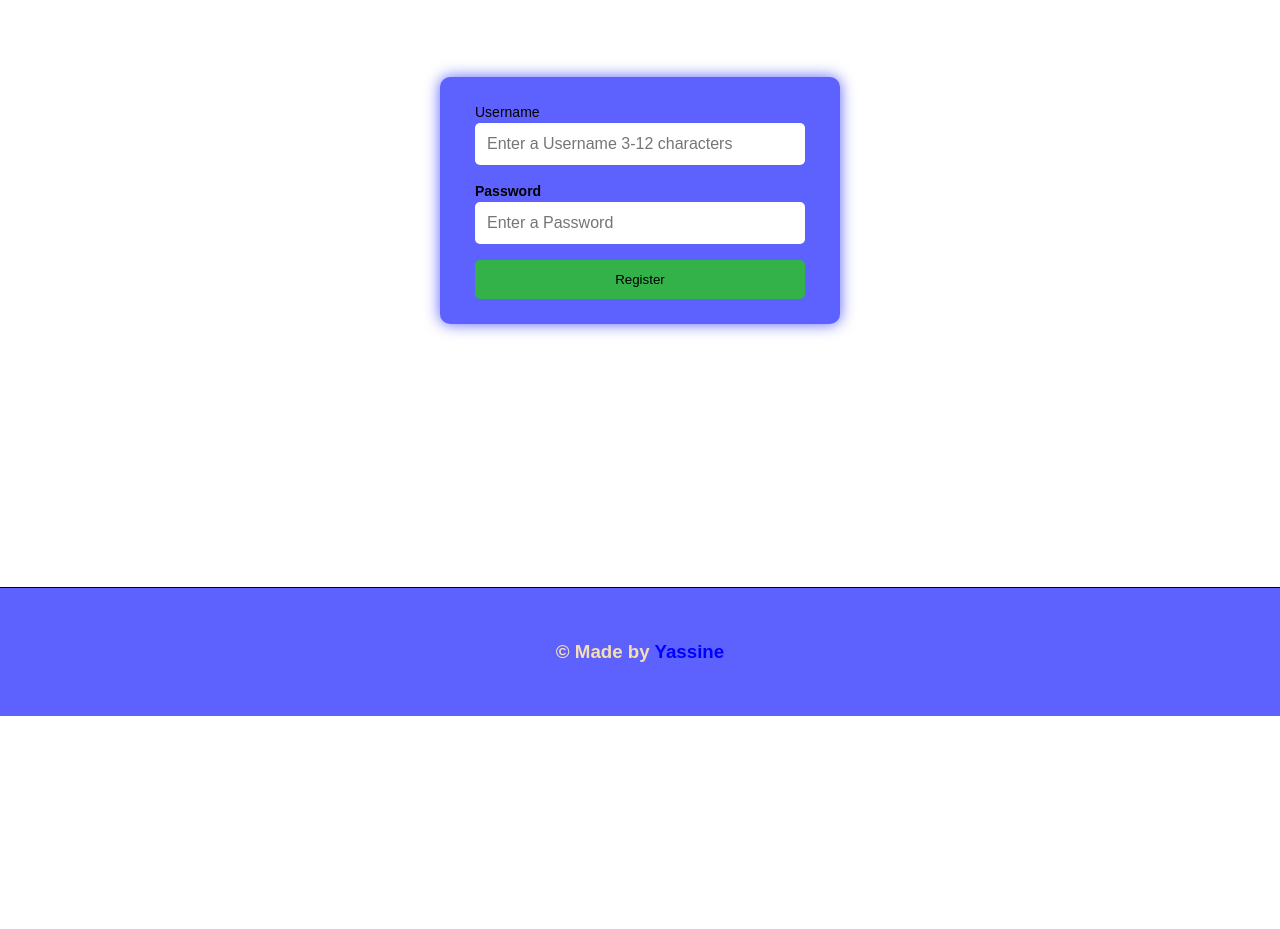
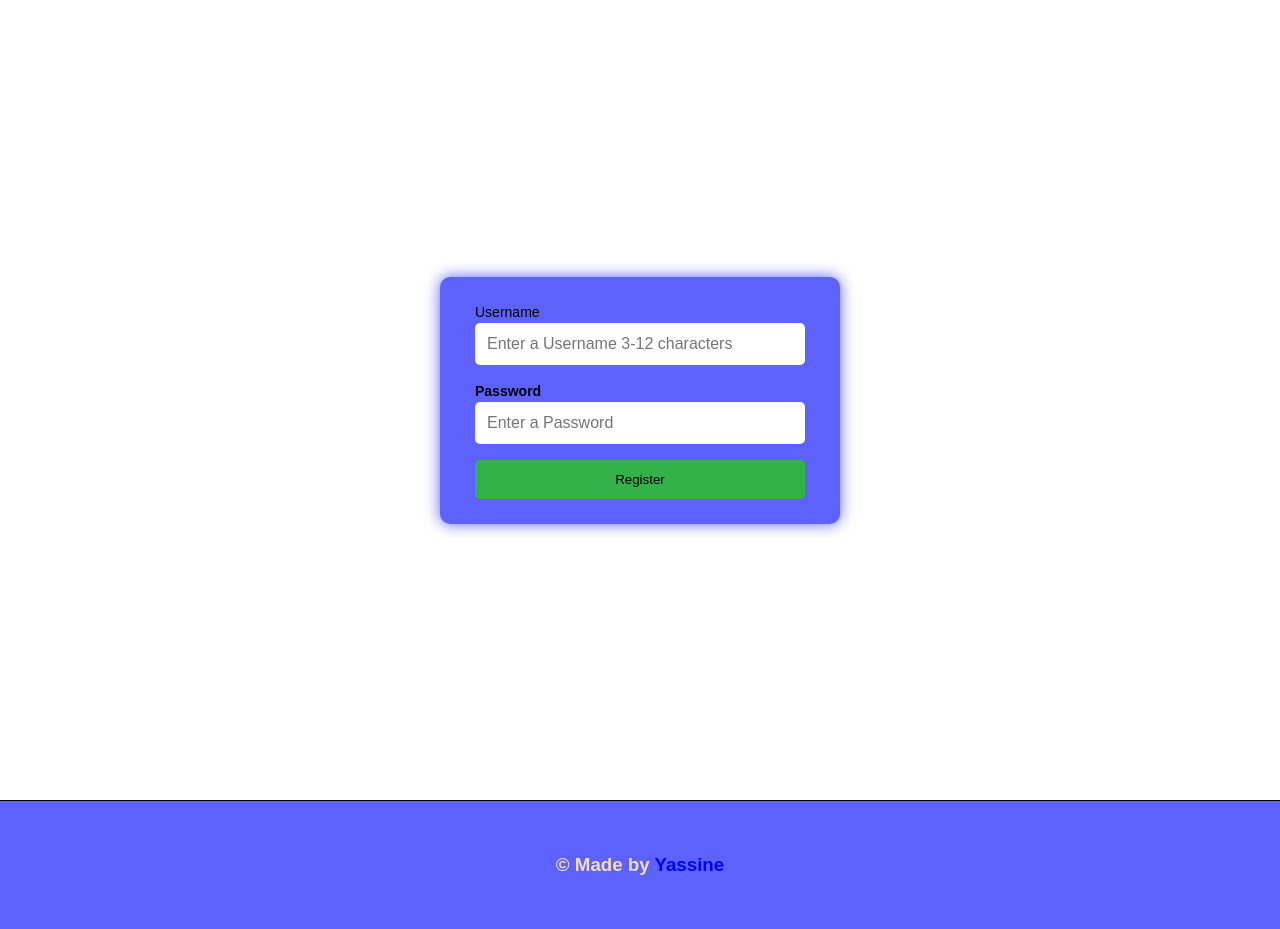
Before and after one commit to fulanii/autoblue, a Django app: page /register/ in a window 1280 px wide. Shown: the part 84-1013 px from the top of the page. Before the commit the page ends 800 px from the top, so only its background shows below. Run offline with Django 5.2, Linux system fonts and the light colour scheme; parts of the project's set-up code (start-up, migrations or seed data) failed here and were passed over.

Commit message:
changed register and login page to 100vh

```diff
--- a/static/auto_app/css/pages/login.css
+++ b/static/auto_app/css/pages/login.css
@@ -1,5 +1,5 @@
 #login {
-  height: 50vh;
+  height: 100vh;
   display: flex;
   flex-direction: column;
   justify-content: center;
--- a/static/auto_app/css/pages/register.css
+++ b/static/auto_app/css/pages/register.css
@@ -1,5 +1,5 @@
 #register {
-  height: 50vh;
+  height: 100vh;
   display: flex;
   flex-direction: column;
   justify-content: center;
```
